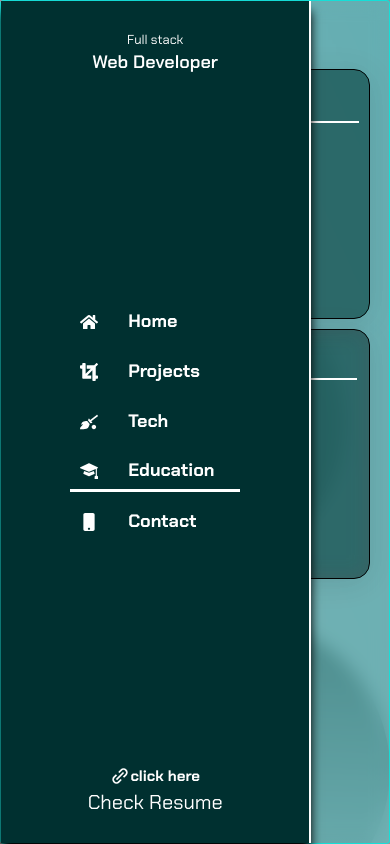
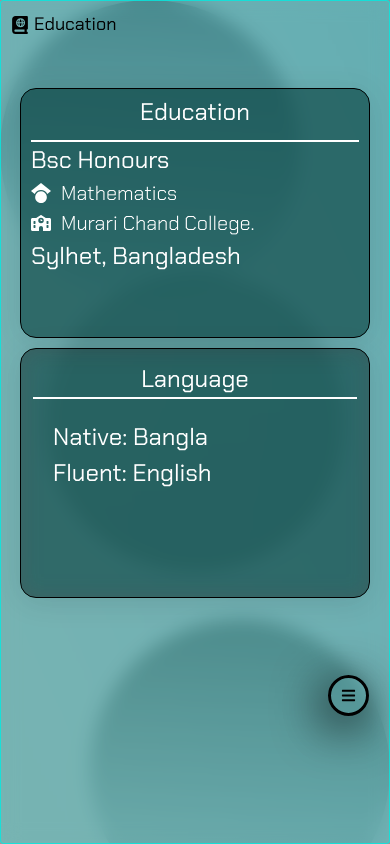
Before and after one commit to mahfuz-ta09/my-portfolio-website, a Next.js app: page /education in a window 390 px wide. Built offline with nearby package versions, Linux system fonts and the light colour scheme.

Commit message:
navbar changed

```diff
--- a/src/app/(withnavbar)/education/page.tsx
+++ b/src/app/(withnavbar)/education/page.tsx
@@ -13,6 +13,7 @@ const EducationPage = () => {
       </div>
 
       <div className="eduLan">
+
         <div className="edu">
           <h1>Education</h1>
           <div className="edu-details">
@@ -28,6 +29,7 @@ const EducationPage = () => {
               <h1>Sylhet, Bangladesh</h1>
           </div>
         </div>
+
         <div className="lan">
           <h1>Language</h1>
           <div className="lan-det">
--- a/src/app/(withnavbar)/skill&tech/page.tsx
+++ b/src/app/(withnavbar)/skill&tech/page.tsx
@@ -29,7 +29,7 @@ const SkillAndTech = () => {
         <div className="skills">
           {skills.map((skill, index) => (
             <div className="skill-card" key={index}>
-              <Image src={skill.icon} height={100} width={100} alt="" />
+              <Image src={skill.icon} height={70} width={70} alt="" />
               <h3 className="skill-card-title">{skill.title}</h3>
             </div>
           ))}
--- a/src/component/shared/SideNav/SideNav.tsx
+++ b/src/component/shared/SideNav/SideNav.tsx
@@ -15,7 +15,7 @@ import { usePathname } from 'next/navigation'
 
 
 const SideNav = () => {
-    const [isOpen,setIsopen] = useState(true)
+    const [isOpen,setIsopen] = useState(false)
     const navRef = useRef<HTMLDivElement>(null)
     const pathName = usePathname()
 
--- a/src/css/Education/Education.css
+++ b/src/css/Education/Education.css
@@ -57,7 +57,6 @@
     justify-content: start;
     flex-direction: column;
     color: white;
-
     background: rgba(0, 0, 0, 0.45);
     border-radius: 16px;
     box-shadow: 0 4px 30px rgba(0, 0, 0, 0.1);
@@ -129,11 +128,16 @@
 
 @media screen and (max-width:450px) {
     .education-head{
-        gap: 10px;
+        gap: 5px;
     }
 
     .education-head h1{
-        font-size: 25px;
+        font-size: 18px;
+    }
+
+    .education-head-icon{
+        height: 18px;
+        width : 18px;
     }
 
     .eduLan{
@@ -142,9 +146,25 @@
         justify-content: center;
         flex-direction: column;
         width: 100%;
-        padding: 20px 0;
+        padding: 50px 0;
         gap: 10px;
         margin-top: 0px;
+    }
+
+
+    .details-1{
+        display: flex;
+        align-items: center;
+        justify-content: center;
+        gap: 10px;
+        font-size: 20px;
+        font-weight: 300;
+    }
+
+    .details-1-icon{
+        width: 20px;
+        height:20px;
+        color: white;
     }
 
 
```
Also changed, not shown: src/css/Contact/Contact.css (+14 -3 lines), src/css/Projects/Projects.css (+8 -2 lines), src/css/skill&tech/skill&tech.css (+41 -7 lines).
